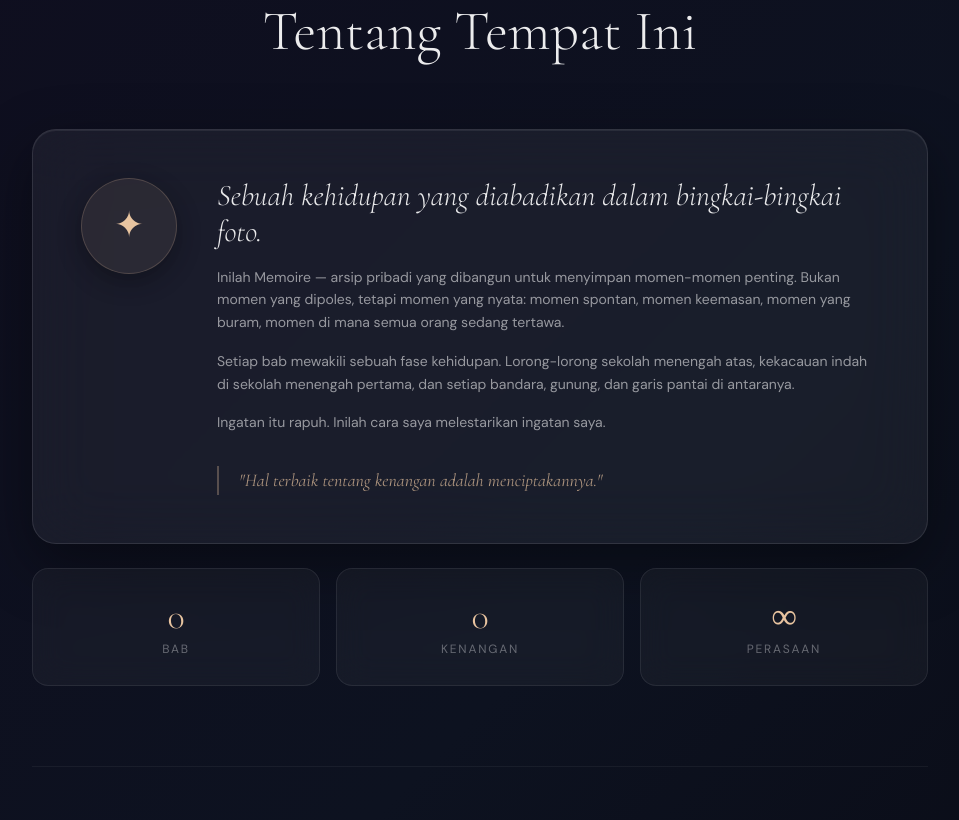
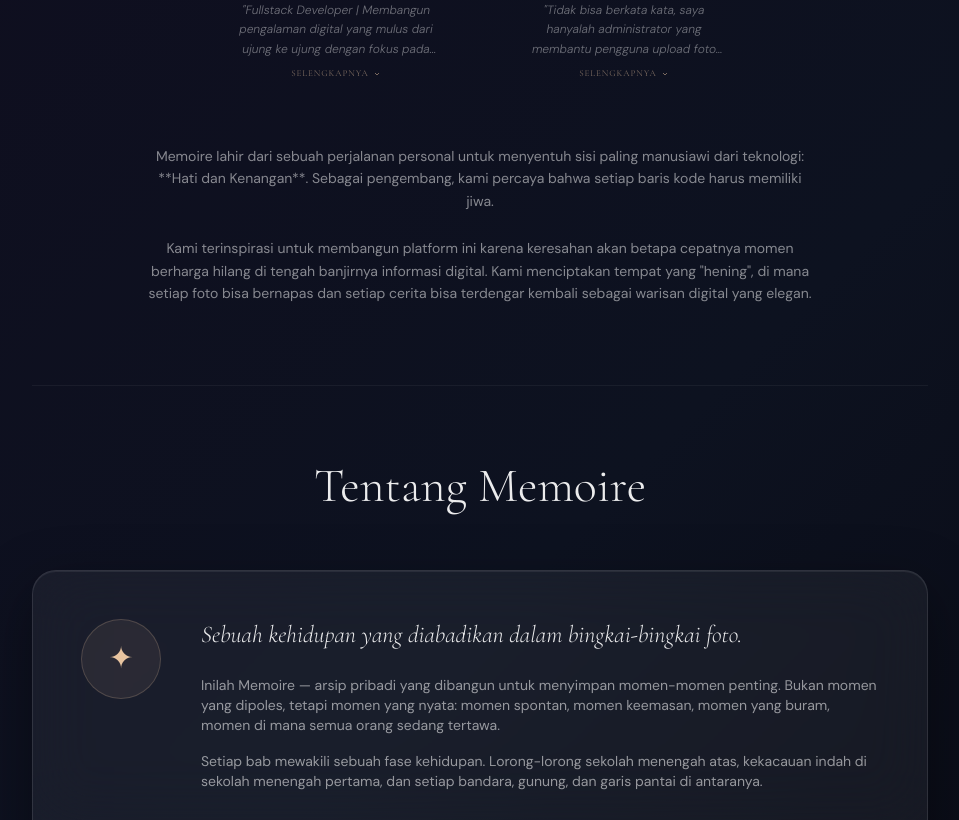
Before and after one commit to dearlyfebrianos/Memoire, a React (Vite) app: page / in a window 1280 px wide. Shown: the part 1980-2800 px from the top of the page, without its empty margins (160-1119 px from the left). Built offline with nearby package versions, Linux system fonts and the light colour scheme; no server answers; the HTML template or start-up script is replaced by a standard one.

Commit message:
Memoire - Personal Memories

```diff
--- a/src/components/About.jsx
+++ b/src/components/About.jsx
@@ -118,12 +118,13 @@
   return (
     <section id="about" className="relative z-10 py-24 px-6">
       <div className="max-w-4xl mx-auto">
+        {/* SECTION 1: CERITA KAMI */}
         <motion.div
           initial={{ opacity: 0, y: 20 }}
           whileInView={{ opacity: 1, y: 0 }}
           viewport={{ once: true }}
           transition={{ duration: 0.7 }}
-          className="text-center mb-14"
+          className="text-center mb-20"
         >
           <div className="flex items-center justify-center gap-3 mb-8">
             <div className="h-px w-10 shimmer-accent" />
@@ -136,31 +137,74 @@
             <div className="h-px w-10 shimmer-accent" />
           </div>
 
-          {/* Profiles Section */}
-          <div className="flex flex-wrap justify-center gap-12 mb-12 items-start">
-            {CREDENTIALS.map((user, i) => (
-              <CreatorCard key={user.username} user={user} i={i} />
-            ))}
-          </div>
-
           <h2
-            className="font-display"
+            className="font-display mb-14"
             style={{
               fontSize: "clamp(2rem, 5vw, 3.5rem)",
               fontWeight: 300,
               color: "rgba(255,255,255,0.92)",
             }}
           >
-            Tentang Tempat Ini
+            Cerita Kami
           </h2>
+
+          {/* Profiles Section */}
+          <div className="flex flex-wrap justify-center gap-12 mb-16 items-start">
+            {CREDENTIALS.map((user, i) => (
+              <CreatorCard key={user.username} user={user} i={i} />
+            ))}
+          </div>
+
+          {/* Inspiration Story */}
+          <motion.div
+            initial={{ opacity: 0, y: 20 }}
+            whileInView={{ opacity: 1, y: 0 }}
+            viewport={{ once: true }}
+            transition={{ delay: 0.2, duration: 0.8 }}
+            className="max-w-2xl mx-auto space-y-6 font-body text-sm leading-relaxed text-center"
+            style={{ color: "rgba(255,255,255,0.5)" }}
+          >
+            <p>
+              Memoire lahir dari sebuah perjalanan personal untuk menyentuh sisi
+              paling manusiawi dari teknologi: **Hati dan Kenangan**. Sebagai
+              pengembang, kami percaya bahwa setiap baris kode harus memiliki
+              jiwa.
+            </p>
+            <p>
+              Kami terinspirasi untuk membangun platform ini karena keresahan
+              akan betapa cepatnya momen berharga hilang di tengah banjirnya
+              informasi digital. Kami menciptakan tempat yang "hening", di mana
+              setiap foto bisa bernapas dan setiap cerita bisa terdengar kembali
+              sebagai warisan digital yang elegan.
+            </p>
           </motion.div>
+        </motion.div>
+
+        {/* SECTION 2: TENTANG MEMOIRE */}
+        <motion.div
+          initial={{ opacity: 0, y: 20 }}
+          whileInView={{ opacity: 1, y: 0 }}
+          viewport={{ once: true }}
+          transition={{ duration: 0.7 }}
+          className="text-center mb-14 pt-16 border-t border-white/5"
+        >
+          <h2
+            className="font-display mb-12"
+            style={{
+              fontSize: "clamp(2rem, 5vw, 3rem)",
+              fontWeight: 300,
+              color: "rgba(255,255,255,0.92)",
+            }}
+          >
+            Tentang Memoire
+          </h2>
 
           <motion.div
             initial={{ opacity: 0, y: 30 }}
             whileInView={{ opacity: 1, y: 0 }}
             viewport={{ once: true }}
             transition={{ duration: 0.8, ease: [0.22, 1, 0.36, 1] }}
-          className="rounded-3xl p-8 sm:p-12 mb-6"
+            className="rounded-3xl p-8 sm:p-12 mb-12 text-left"
             style={{
               background: "rgba(255,255,255,0.05)",
               backdropFilter: "blur(30px)",
@@ -171,14 +215,13 @@
             }}
           >
             <div className="flex flex-col md:flex-row gap-10 items-start">
-            <div className="shrink-0">
+              <div className="shrink-0 hidden md:block">
                 <div
-                className="w-24 h-24 rounded-full flex items-center justify-center font-display text-4xl"
+                  className="w-20 h-20 rounded-full flex items-center justify-center font-display text-3xl"
                   style={{
                     background: "rgba(232,196,160,0.08)",
                     border: "1px solid rgba(232,196,160,0.2)",
                     color: "#e8c4a0",
-                  boxShadow: "0 8px 24px rgba(0,0,0,0.3)",
                   }}
                 >
                   ✦
@@ -187,17 +230,13 @@
 
               <div className="flex-1">
                 <h3
-                className="font-display text-2xl sm:text-3xl mb-4"
-                style={{
-                  color: "rgba(255,255,255,0.9)",
-                  fontWeight: 300,
-                  fontStyle: "italic",
-                }}
+                  className="font-display text-xl sm:text-2xl mb-6 italic"
+                  style={{ color: "rgba(255,255,255,0.9)", fontWeight: 300 }}
                 >
                   Sebuah kehidupan yang diabadikan dalam bingkai-bingkai foto.
                 </h3>
                 <div
-                className="space-y-4 font-body text-sm leading-relaxed"
+                  className="space-y-4 font-body text-xs sm:text-sm leading-relaxed"
                   style={{ color: "rgba(255,255,255,0.55)" }}
                 >
                   <p>
@@ -212,28 +251,17 @@
                     pertama, dan setiap bandara, gunung, dan garis pantai di
                     antaranya.
                   </p>
-                <p>
-                  Ingatan itu rapuh. Inilah cara saya melestarikan ingatan saya.
-                </p>
                 </div>
 
-              {/* Kutipan */}
-              <div
-                className="mt-8 pl-5 font-display text-lg italic"
-                style={{
-                  borderLeft: "2px solid rgba(232,196,160,0.3)",
-                  color: "rgba(232,196,160,0.7)",
-                  lineHeight: "1.6",
-                }}
-              >
+                <div className="mt-8 pl-5 font-display text-base italic border-l-2 border-[#e8c4a0]/30 text-[#e8c4a0]/70">
                   "Hal terbaik tentang kenangan adalah menciptakannya."
                 </div>
               </div>
             </div>
           </motion.div>
 
-        {/* Baris statistik */}
-        <div className="grid grid-cols-3 gap-4 mb-20">
+          {/* Stats bar inside Tentang Memoire */}
+          <div className="grid grid-cols-3 gap-4">
             {stats.map((stat, i) => (
               <motion.div
                 key={stat.label}
@@ -244,114 +272,17 @@
                 className="text-center py-7 rounded-2xl"
                 style={{
                   background: "rgba(255,255,255,0.04)",
-                backdropFilter: "blur(16px)",
-                WebkitBackdropFilter: "blur(16px)",
                   border: "1px solid rgba(255,255,255,0.08)",
                 }}
               >
-              <div
-                className="font-display text-3xl sm:text-4xl mb-1"
-                style={{ color: "#e8c4a0", fontWeight: 300 }}
-              >
+                <div className="font-display text-2xl sm:text-3xl mb-1 text-[#e8c4a0] font-light">
                   {stat.value}
                 </div>
-              <div
-                className="font-body text-xs uppercase"
-                style={{
-                  color: "rgba(255,255,255,0.35)",
-                  letterSpacing: "0.15em",
-                }}
-              >
+                <div className="font-body text-[10px] uppercase tracking-widest text-white/30">
                   {stat.label}
                 </div>
               </motion.div>
             ))}
-        </div>
-
-        {/* Tentang Kami / Cerita & Filosofi */}
-        <motion.div
-          initial={{ opacity: 0, y: 40 }}
-          whileInView={{ opacity: 1, y: 0 }}
-          viewport={{ once: true }}
-          transition={{ duration: 0.8 }}
-          className="pt-16 border-t border-white/5"
-        >
-          <div className="grid grid-cols-1 lg:grid-cols-5 gap-16 items-start">
-            <div className="lg:col-span-3 space-y-8">
-              <div>
-                <h3 className="font-display text-3xl text-[#e8c4a0] mb-6 tracking-tight">
-                  Tentang Kami & Cerita Kami
-                </h3>
-                <div
-                  className="space-y-6 font-body text-sm leading-relaxed"
-                  style={{ color: "rgba(255,255,255,0.5)" }}
-                >
-                  <p>
-                    Memoire bukan sekadar proyek pengembangan web bagi saya; ia
-                    adalah sebuah perjalanan personal. Sebagai seorang Fullstack
-                    Developer, saya sering terfokus pada fungsionalitas dan
-                    kode, namun dalam proyek ini, saya ingin menyentuh sisi yang
-                    lebih manusiawi: **Hati dan Kenangan**.
-                  </p>
-                  <p>
-                    Owner terinspirasi untuk membangun platform ini karena
-                    keresahan akan betapa cepatnya momen-momen berharga hilang
-                    di tengah banjirnya informasi digital. Kami ingin
-                    menciptakan sebuah tempat yang "hening" — jauh dari
-                    hingar-bingar media sosial, di mana setiap foto bisa
-                    bernapas dan setiap cerita bisa terdengar kembali.
-                  </p>
-                  <p>
-                    Visi kami adalah menjadikan Memoire sebagai warisan digital
-                    yang elegan. Setiap baris kode yang ditulis di sini membawa
-                    misi untuk menjaga agar kenangan Anda tetap abadi, tajam,
-                    dan penuh rasa, bahkan setelah bertahun-tahun berlalu.
-                  </p>
-                </div>
-              </div>
-            </div>
-
-            <div className="lg:col-span-2 space-y-6">
-              <div
-                className="p-8 rounded-[2rem] relative overflow-hidden group"
-                style={{
-                  background: "rgba(232,196,160,0.03)",
-                  border: "1px solid rgba(232,196,160,0.1)",
-                }}
-              >
-                <div className="absolute top-0 right-0 p-4 opacity-10 font-display text-6xl">
-                  “
-                </div>
-                <h4 className="font-display text-lg text-[#e8c4a0] mb-4">
-                  Filosofi Kami
-                </h4>
-                <p className="font-body text-xs leading-loose text-white/40 italic">
-                  "Kita membangun teknologi bukan untuk menggantikan ingatan,
-                  tetapi untuk memberinya tempat tinggal yang layak. Karena pada
-                  akhirnya, we are just a collection of memories."
-                </p>
-                <div className="mt-6 flex items-center gap-3">
-                  <div className="w-8 h-[1px] bg-[#e8c4a0]/30" />
-                  <span className="font-display text-[10px] uppercase tracking-widest text-[#e8c4a0]/60">
-                    The Developer
-                  </span>
-                </div>
-              </div>
-
-              <div className="p-6 rounded-2xl bg-white/3 border border-white/5 flex items-center gap-4">
-                <div className="w-10 h-10 rounded-xl bg-[#e8c4a0]/10 flex items-center justify-center text-lg">
-                  💡
-                </div>
-                <div>
-                  <div className="font-display text-xs text-white/80 uppercase tracking-widest">
-                    Inspirasi Utama
-                  </div>
-                  <div className="font-body text-[10px] text-white/30 mt-1">
-                    Digital Preservation & Human Legacies
-                  </div>
-                </div>
-              </div>
-            </div>
           </div>
         </motion.div>
       </div>
```
Lines whose indentation alone changed are shown as unchanged.
